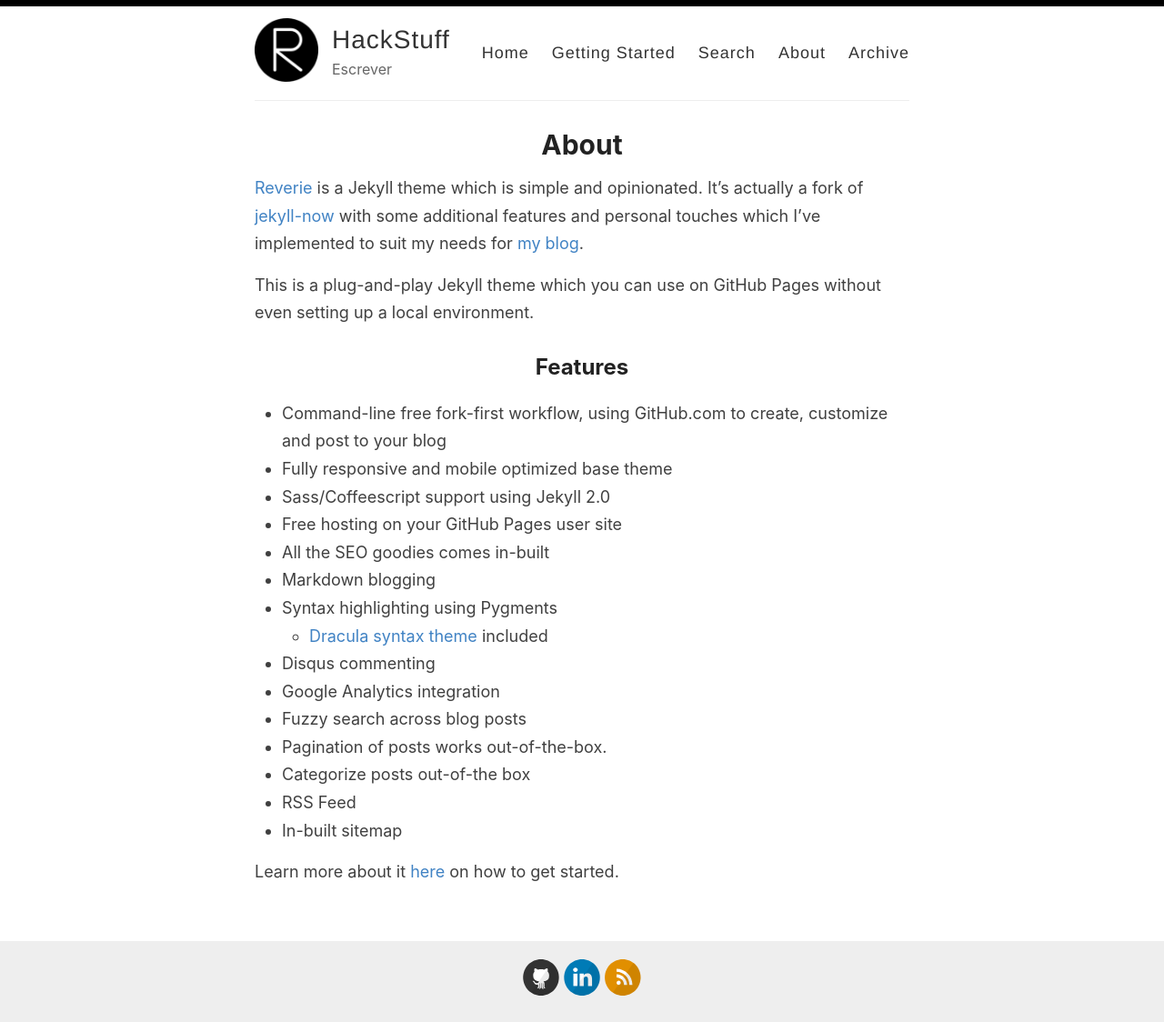
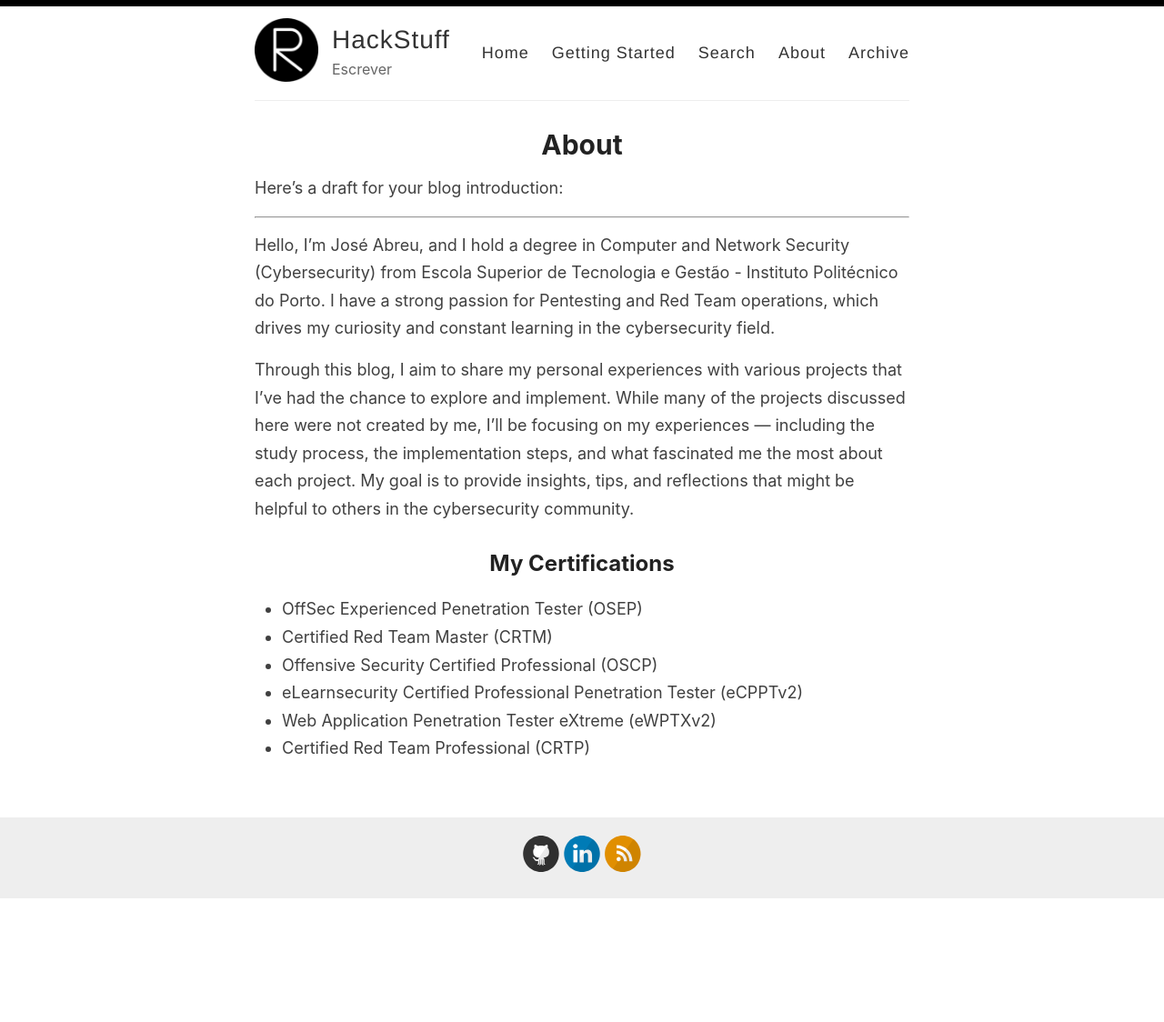
Before and after one commit to JoseAbreu28/JoseAbreu28.github.io, a Jekyll site: the page built from _pages/about.md, in a window 1280 px wide. Shown: the whole page at 91% size. Built offline with Jekyll 4.4.1, drawn with Linux system fonts in a browser that asks for light colours; after the commit the page ends 988 px from its top, so only the background shows below that.

```diff
--- a/_pages/about.md
+++ b/_pages/about.md
@@ -4,26 +4,19 @@ title: About
 permalink: /about/
 ---
 
-[Reverie](https://github.com/amitmerchant1990/reverie) is a Jekyll theme which is simple and opinionated. It's actually a fork of [jekyll-now](https://github.com/barryclark/jekyll-now) with some additional features and personal touches which I've implemented to suit my needs for [my blog](https://www.amitmerchant.com).
+Here’s a draft for your blog introduction:
 
-This is a plug-and-play Jekyll theme which you can use on GitHub Pages without even setting up a local environment.
+---
 
-## Features
+Hello, I’m José Abreu, and I hold a degree in Computer and Network Security (Cybersecurity) from Escola Superior de Tecnologia e Gestão - Instituto Politécnico do Porto. I have a strong passion for Pentesting and Red Team operations, which drives my curiosity and constant learning in the cybersecurity field.
 
-- Command-line free fork-first workflow, using GitHub.com to create, customize and post to your blog
-- Fully responsive and mobile optimized base theme
-- Sass/Coffeescript support using Jekyll 2.0
-- Free hosting on your GitHub Pages user site
-- All the SEO goodies comes in-built
-- Markdown blogging
-- Syntax highlighting using Pygments
-    - [Dracula syntax theme](https://draculatheme.com/) included
-- Disqus commenting
-- Google Analytics integration
-- Fuzzy search across blog posts
-- Pagination of posts works out-of-the-box.
-- Categorize posts out-of-the box
-- RSS Feed
-- In-built sitemap
+Through this blog, I aim to share my personal experiences with various projects that I've had the chance to explore and implement. While many of the projects discussed here were not created by me, I’ll be focusing on my experiences — including the study process, the implementation steps, and what fascinated me the most about each project. My goal is to provide insights, tips, and reflections that might be helpful to others in the cybersecurity community.
 
-Learn more about it [here](https://github.com/amitmerchant1990/reverie) on how to get started.
+## My Certifications
+
+- OffSec Experienced Penetration Tester (OSEP)
+- Certified Red Team Master (CRTM)
+- Offensive Security Certified Professional (OSCP)
+- eLearnsecurity Certified Professional Penetration Tester (eCPPTv2)
+- Web Application Penetration Tester eXtreme  (eWPTXv2)
+- Certified Red Team Professional (CRTP)
```
Also changed, not shown: _pages/getting-started.md (deleted, +0 -51 lines).
